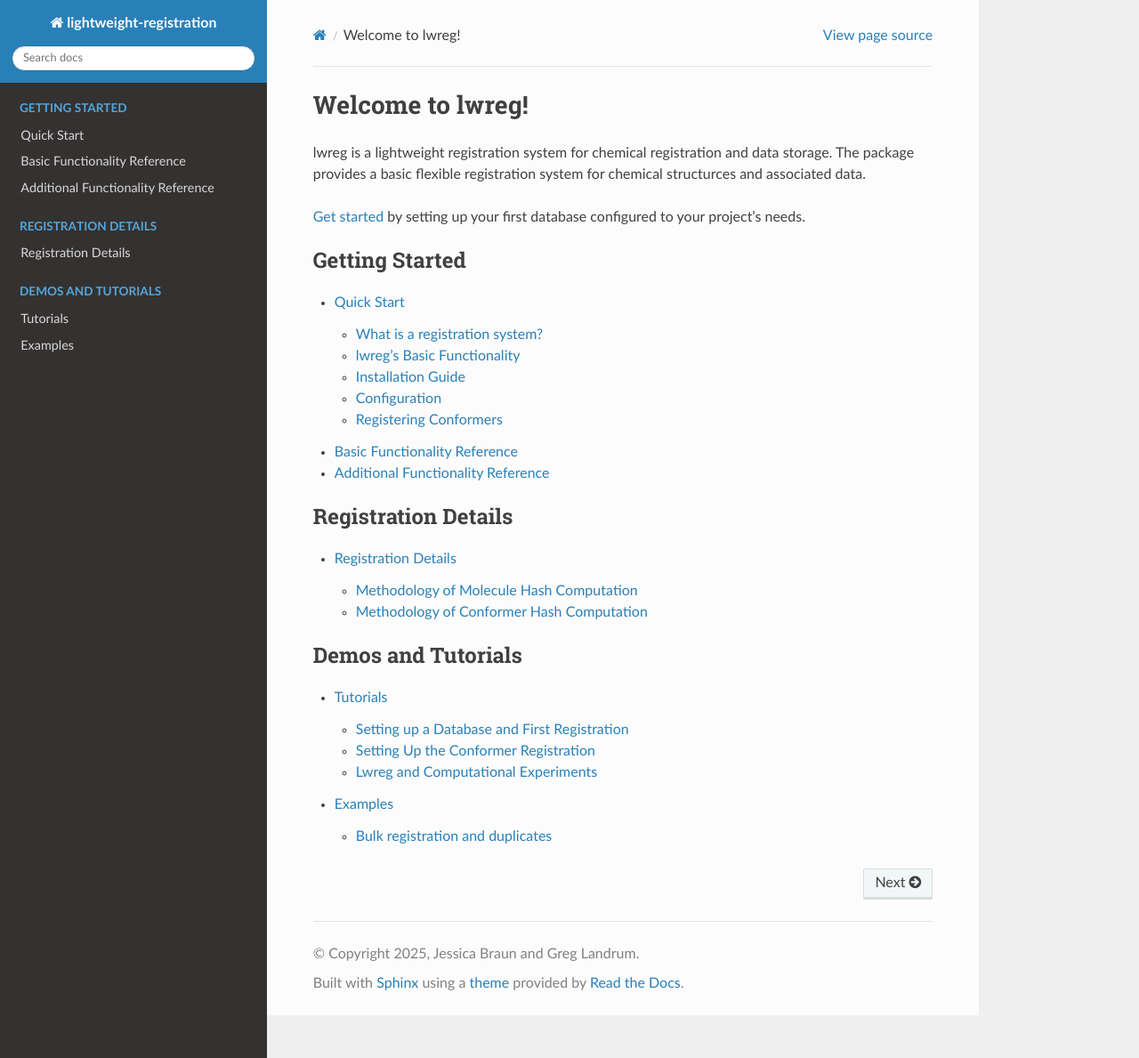
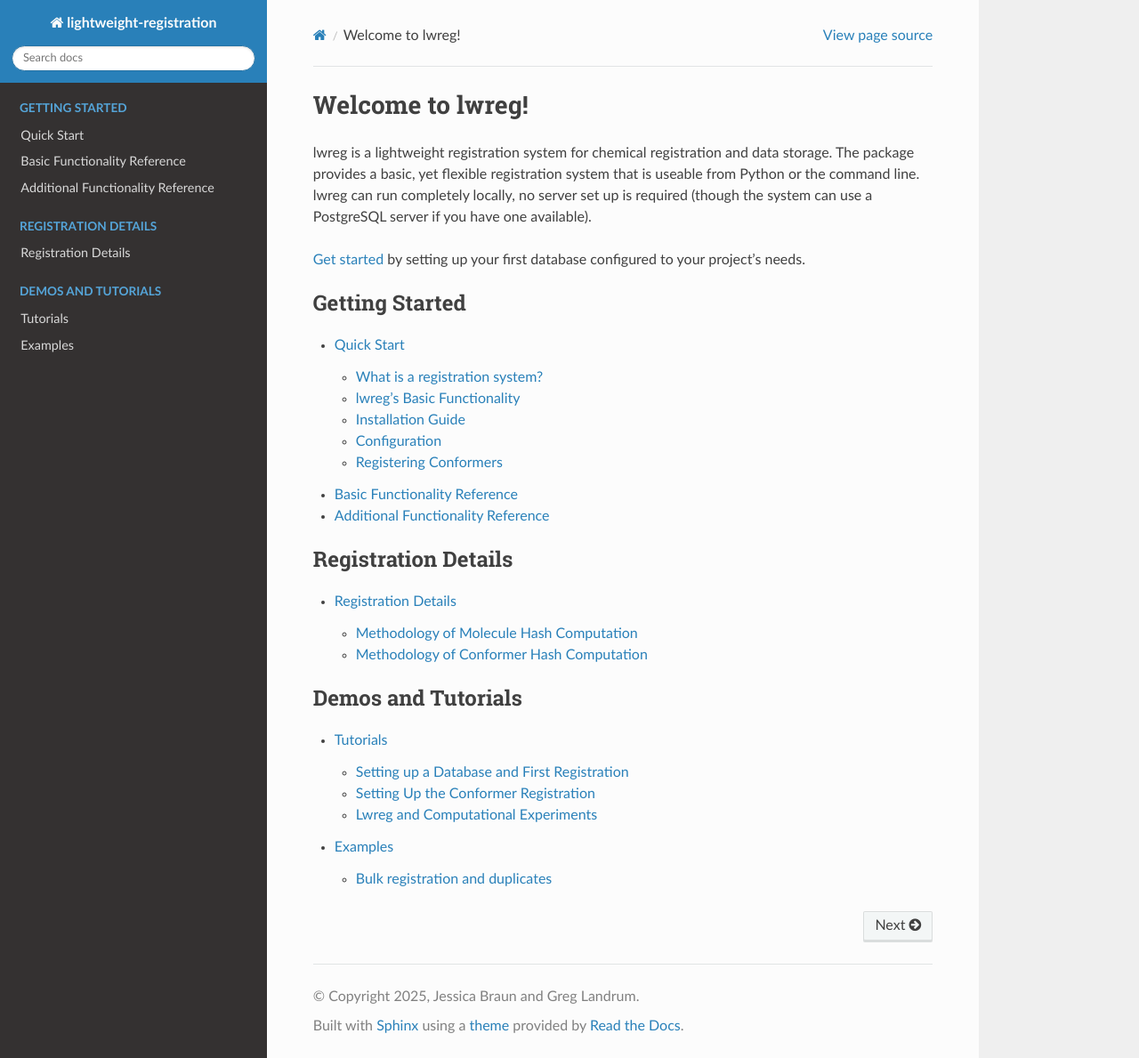
Before and after one commit to rinikerlab/lightweight-registration, a Sphinx documentation site: the page built from docs/source/index.rst, in a window 1280 px wide and 1189 px high. Shown: the whole window at 89% size. Built offline with Sphinx 7.4.7 and the Read the Docs theme 3.1.0, drawn with Linux system fonts in a browser that asks for light colours.

Commit message:
Update docs/source/index.rst
Co-authored-by: Greg Landrum <greg.landrum@gmail.com>

```diff
--- a/docs/source/index.rst
+++ b/docs/source/index.rst
@@ -2,7 +2,7 @@ Welcome to lwreg!
 =================
 
 lwreg is a lightweight registration system for chemical registration and data storage.
-The package provides a basic flexible registration system for chemical structurces and associated data.
+The package provides a basic, yet flexible registration system that is useable from Python or the command line. lwreg can run completely locally, no server set up is required (though the system can use a PostgreSQL server if you have one available).
 
 :ref:`Get started <GetStarted>` by setting up your first database configured to your project's needs.
 
```
